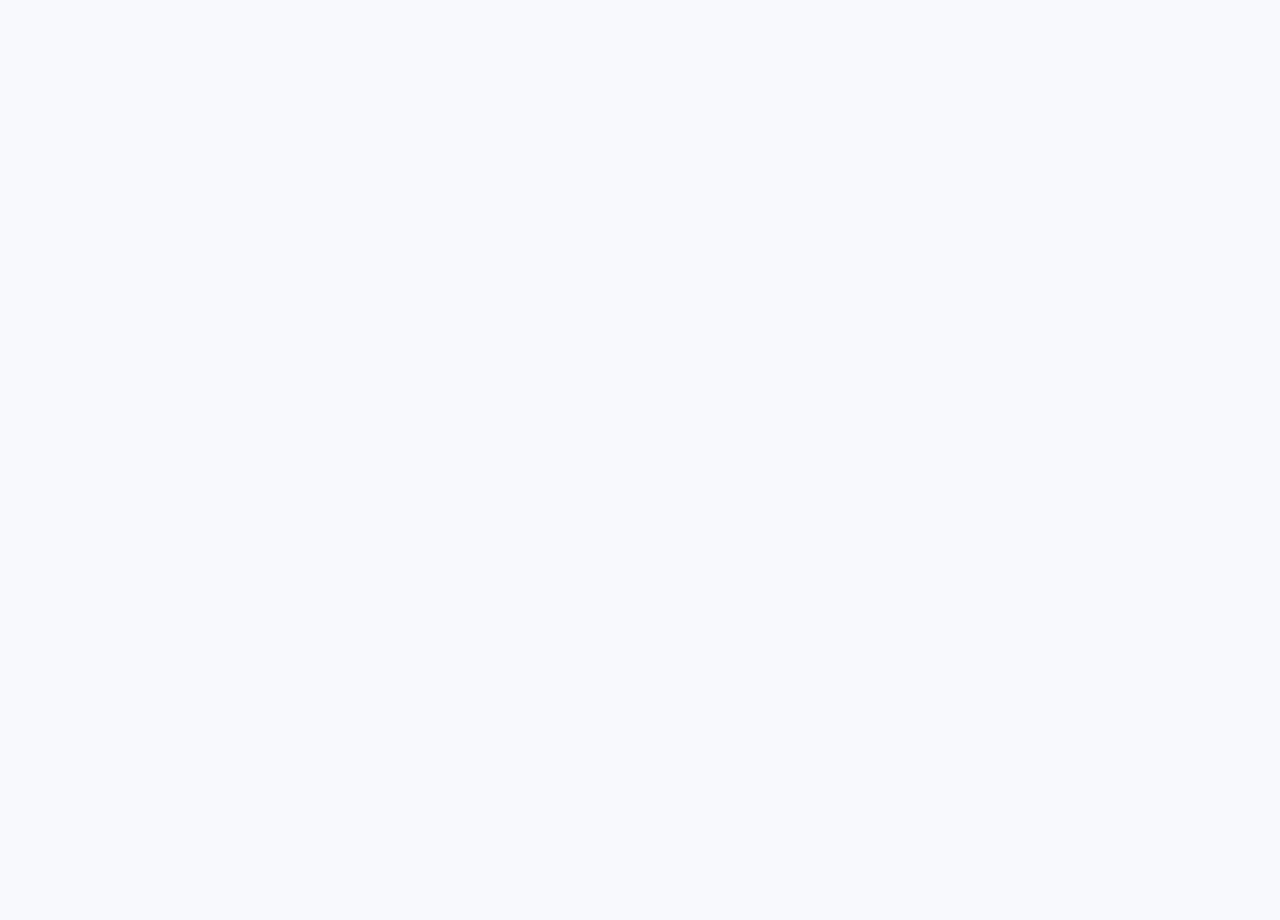
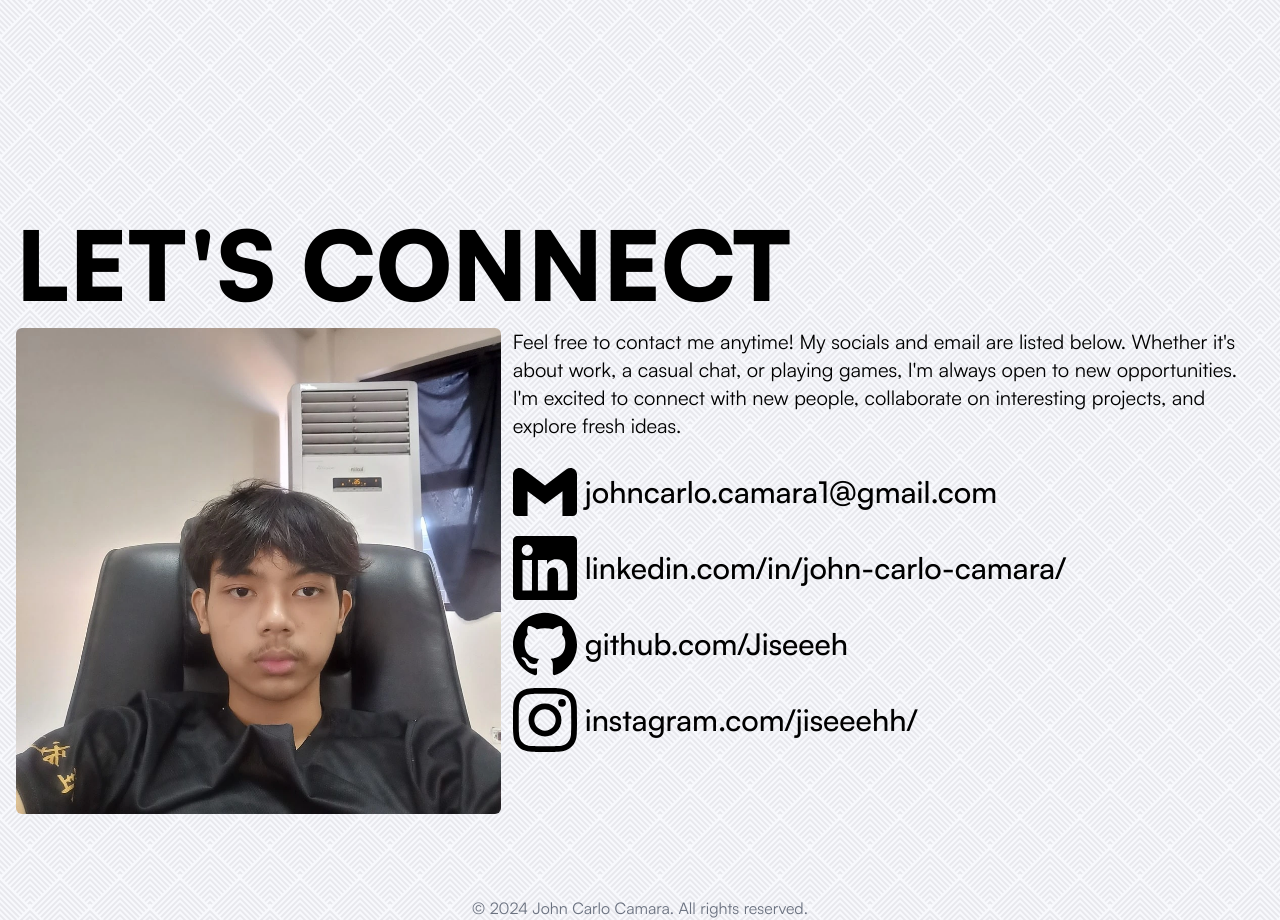
Before and after one commit to Jiseeeh/portfolio-revamp, a Next.js app: page / in a window 1280 px wide. Shown: the part 8120-9040 px from the top of the page. Before the commit the page ends 7344 px from the top, so only its background shows below. Built offline with nearby package versions, Linux system fonts and the light colour scheme; a web font is replaced by a local one.

Commit message:
feat: add contact section

```diff
--- a/src/app/page.tsx
+++ b/src/app/page.tsx
@@ -3,6 +3,7 @@ import { EducationSection } from "@/components/sections/EducationSection";
 import { ProjectsSection } from "@/components/sections/ProjectsSection";
 import { ExperienceSection } from "@/components/sections/ExperienceSection";
 import { TechStackSection } from "@/components/sections/TechStackSection";
+import { ContactSection } from "@/components/sections/ContactSection";
 
 export default function Home() {
   return (
@@ -12,6 +13,7 @@ export default function Home() {
       <EducationSection />
       {/* <ExperienceSection /> */}
       <TechStackSection />
+      <ContactSection />
     </>
   );
 }
--- /dev/null
+++ b/src/components/sections/ContactSection.tsx
@@ -0,0 +1,91 @@
+"use client";
+
+import Image from "next/image";
+import { SiGmail } from "react-icons/si";
+import { SiLinkedin } from "react-icons/si";
+import { SiGithub } from "react-icons/si";
+import { SiInstagram } from "react-icons/si";
+
+import { SectionIntro } from "./SectionIntro";
+
+interface ContactSectionProps {}
+
+const ContactSection: React.FC<ContactSectionProps> = ({}) => {
+  return (
+    <>
+      <SectionIntro sectionNumber="04" sectionTitle="Contact" />
+      <section className="min-h-screen px-4 mt-24 pt-24 handle-max-w flex flex-col">
+        <h5 className="uppercase font-black mb-4 text-5xl lg:text-6xl xl:text-8xl">
+          let's connect
+        </h5>
+        <div className="flex flex-col md:flex-row gap-3">
+          <div className="flex flex-col">
+            <Image
+              className="h-full object-cover rounded-md"
+              src="/images/me_profile.webp"
+              alt="My picture"
+              width={1500}
+              height={500}
+            />
+          </div>
+          <div className="flex flex-col space-y-5">
+            <p className="text-xl">
+              Feel free to contact me anytime! My socials and email are listed
+              below. Whether it's about work, a casual chat, or playing games,
+              I'm always open to new opportunities. I'm excited to connect with
+              new people, collaborate on interesting projects, and explore fresh
+              ideas.
+            </p>
+            <div className="flex flex-col space-y-3">
+              <div className="flex items-center gap-2">
+                <SiGmail className="size-14 xl:size-16" />
+                <a
+                  className="font-medium xl:text-3xl"
+                  href="mailto:johncarlo.camara1@gmail.com"
+                >
+                  johncarlo.camara1@gmail.com
+                </a>
+              </div>
+              <div className="flex items-center gap-2">
+                <SiLinkedin className="size-14 xl:size-16" />
+                <a
+                  className="font-medium xl:text-3xl"
+                  href="https://linkedin.com/in/john-carlo-camara"
+                  target="_"
+                >
+                  linkedin.com/in/john-carlo-camara/
+                </a>
+              </div>
+              <div className="flex items-center gap-2">
+                <SiGithub className="size-14 xl:size-16" />
+                <a
+                  className="font-medium xl:text-3xl"
+                  href="https://github.com/Jiseeeh"
+                  target="_"
+                >
+                  github.com/Jiseeeh
+                </a>
+              </div>
+              <div className="flex items-center gap-2">
+                <SiInstagram className="size-14 xl:size-16" />
+                <a
+                  className="font-medium xl:text-3xl"
+                  href="https://instagram.com/jiseeehh/"
+                  target="_"
+                >
+                  instagram.com/jiseeehh/
+                </a>
+              </div>
+            </div>
+          </div>
+        </div>
+        <footer className="text-center mt-auto pt-4 text-gray-500">
+          &copy; {new Date().getFullYear()} John Carlo Camara. All rights
+          reserved.
+        </footer>
+      </section>
+    </>
+  );
+};
+
+export { ContactSection };
```
